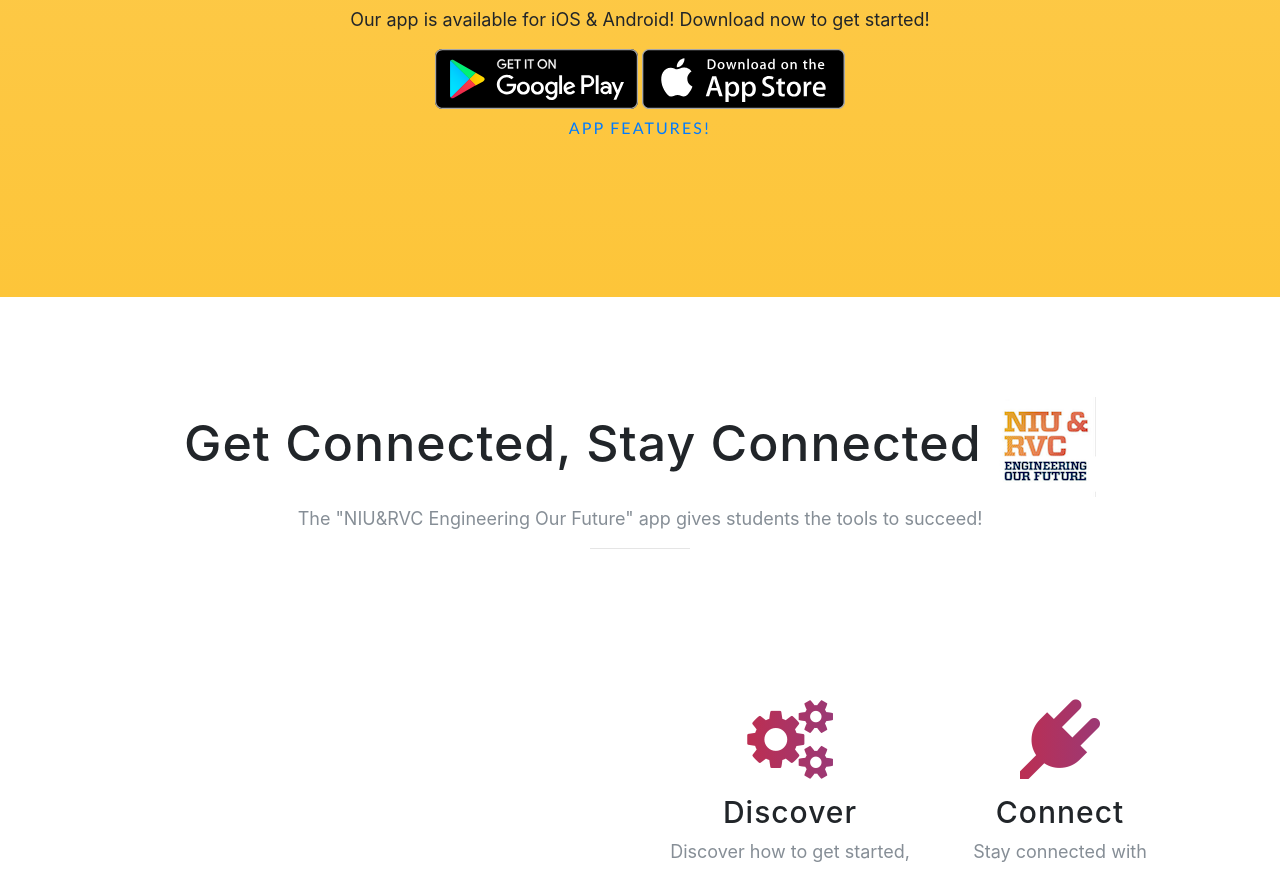
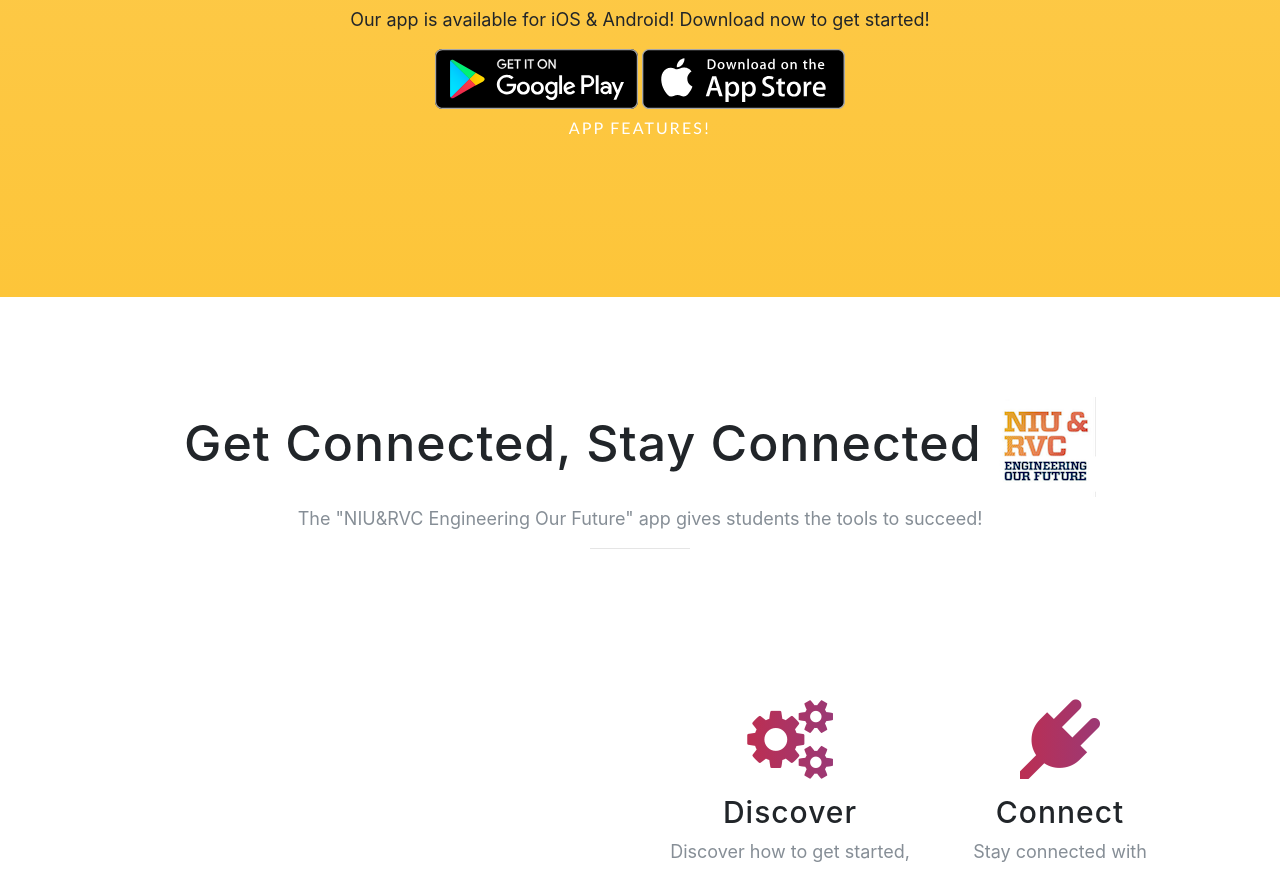
Before and after one commit to niurvc/niurvc.github.io, a website with bundled scripts: page index.html in a window 1280 px wide. Shown: the part 1136-2005 px from the top of the page. Built offline with nearby package versions, Linux system fonts and the light colour scheme; a web font is replaced by a local one.

Commit message:
Update index.html

```diff
--- a/index.html
+++ b/index.html
@@ -110,7 +110,7 @@
               <a class="badge-link" href="https://play.google.com/store/apps/details?id=appinventor.ai_ckonkol.NIUEngineeringRVC" style="user-select: auto;"><img src="img/google-play-badge.svg" alt="" style="user-select: auto;"></a>
               <a class="badge-link" href="https://itunes.apple.com/us/app/niu-engineering-rvc/id1302628811?mt=8" style="user-select: auto;"><img src="img/app-store-badge.svg" alt="" style="user-select: auto;"></a>
             <div class="container" style="user-select: auto;">
-               <a href="#features" class="btn btn-feature" style="user-select: auto;">App Features!</a>
+               <a href="#features" class="btn btn-outline btn-xl btn-feature js-scroll-trigger" style="user-select: auto;">App Features!</a>
               </div>
               </div>
           </div>
```
